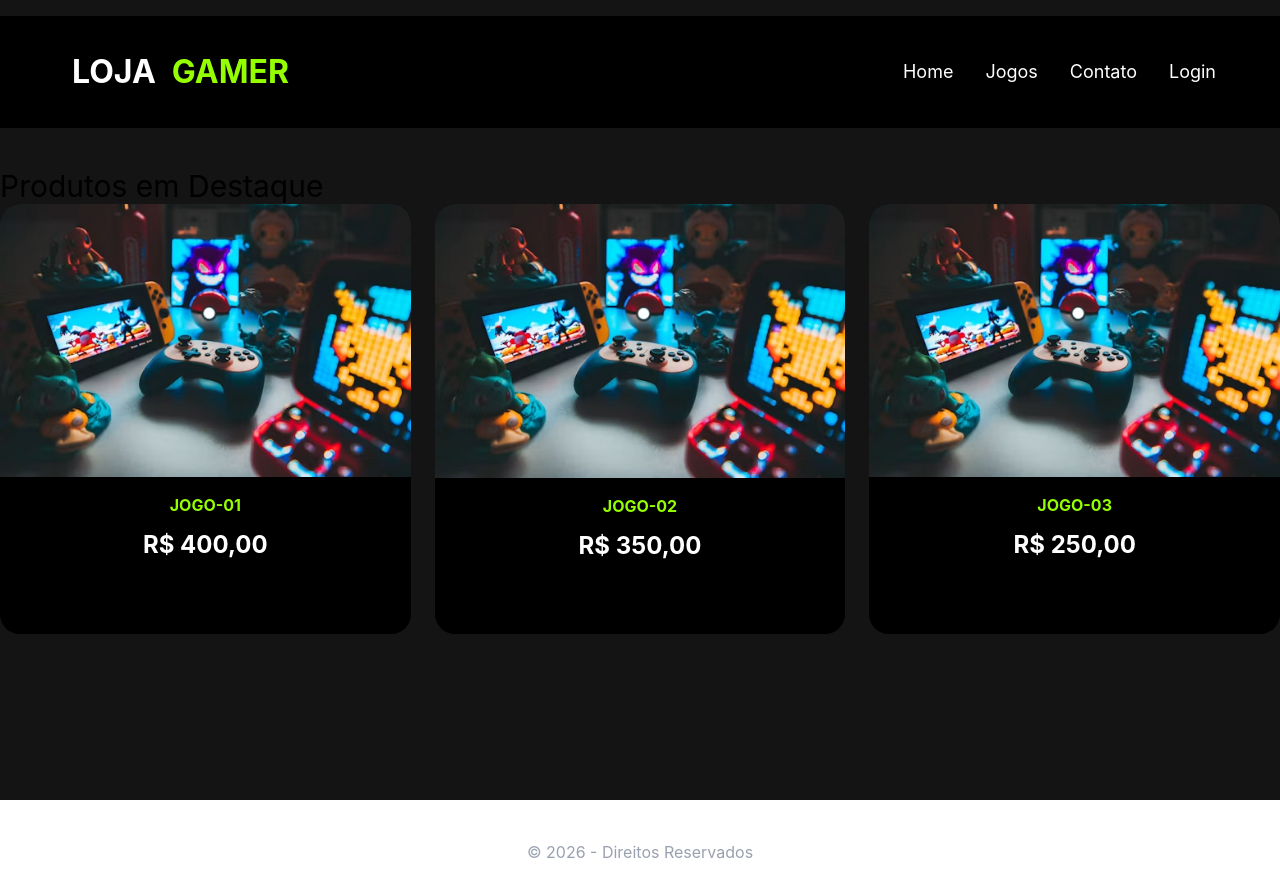
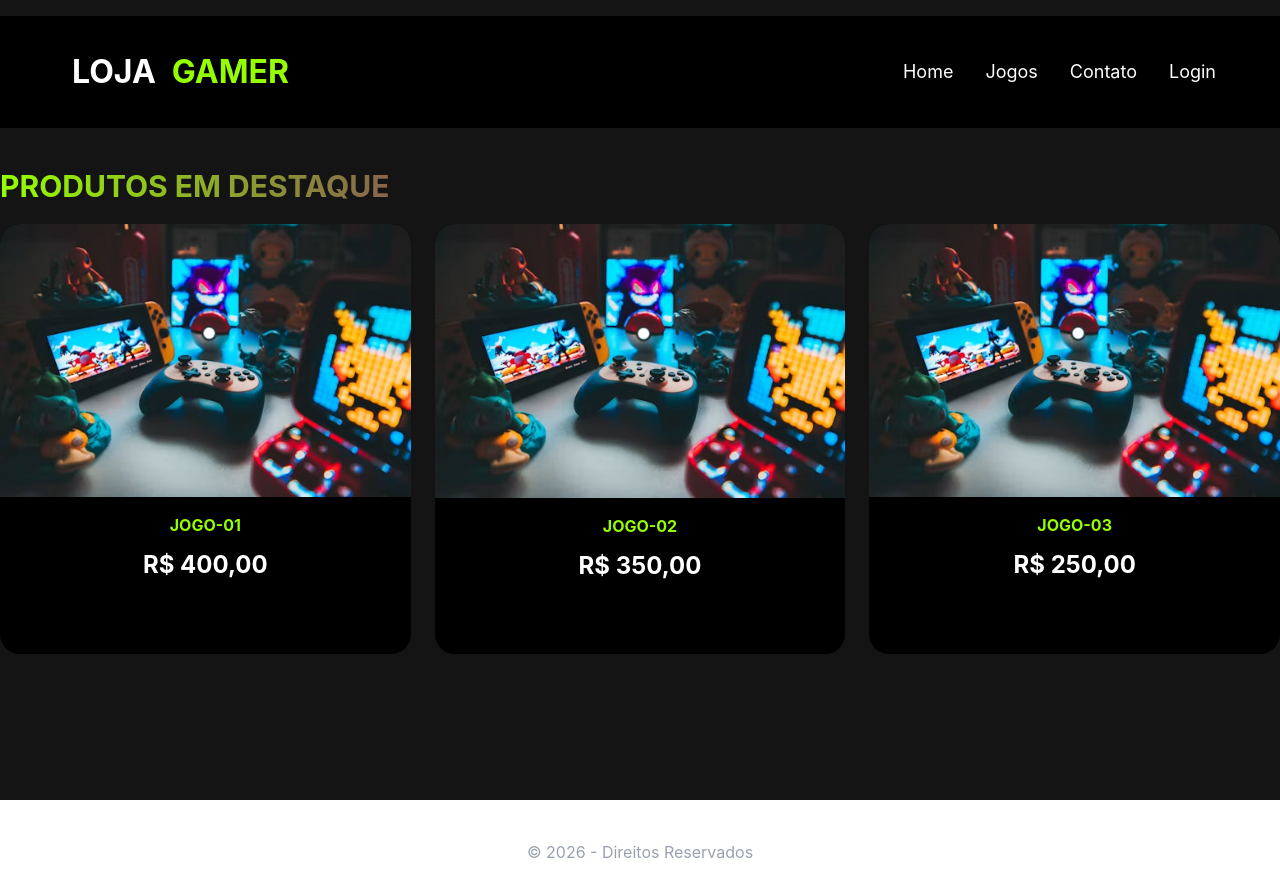
Before and after one commit to MatheusAkira7/lojagamer-1espg, a React (Vite) app: page / in a window 1280 px wide. Shown: the top 896 px of the page. Built offline with nearby package versions, Linux system fonts and the light colour scheme.

Commit message:
Style:Estilizando o GameCard com css

```diff
--- a/src/css/estilo.css
+++ b/src/css/estilo.css
@@ -12,7 +12,17 @@
     animation: acender 0.5s forwards;
 }
 
-
+.titulo{
+    background-image: linear-gradient(to right, #95ff00 ,purple,#95ff00);
+    text-transform : uppercase;
+    margin-bottom: 20px;
+    font-weight: 700;
+    -webkit-text-fill-color: transparent;
+    background-clip:text;
+}
+.titulo:hover{
+    animation:acender 0.5s forwards;
+}
 
 @keyframes acender {
     to {
```
